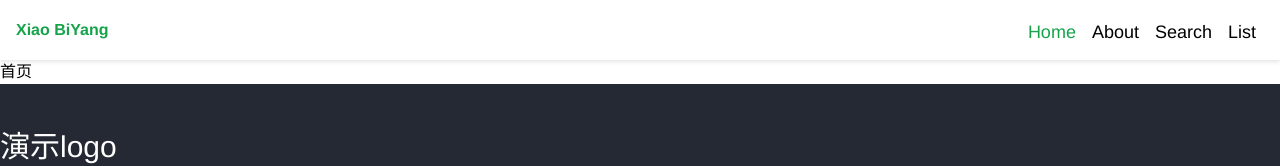
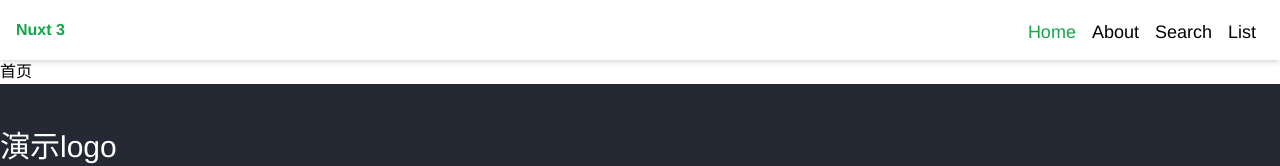
Before and after one commit to xbysir/nuxt3-demo, a Nuxt app: page / in a window 1280 px wide. Shown: the top 166 px of the page. Built offline with nearby package versions, Linux system fonts and the light colour scheme.

Commit message:
fix: 调整样式

```diff
--- a/src/components/Footer.vue
+++ b/src/components/Footer.vue
@@ -1,5 +1,5 @@
 <template>
-  <div class="footer-box h-[200px] w-full bg-[#242933]">
+  <footer class="footer-box h-[200px] w-full bg-[#242933]">
     <div class="box g-width-box flex justify-between pt-[40px]">
       <div class="left text-[14px]">
         <div class="icon mb-[40px] h-[32px] text-[30px] text-white">演示logo</div>
@@ -28,5 +28,5 @@
         <!-- Right content here -->
       </div>
     </div>
-  </div>
+  </footer>
 </template>
--- a/src/components/Header.vue
+++ b/src/components/Header.vue
@@ -1,11 +1,8 @@
 <template>
-  <header
-    class="sticky top-0 z-10 w-full bg-white"
-    style="height: 60px; line-height: 60px; box-shadow: 0 2px 4px rgba(0, 0, 0, 0.1)"
-  >
+  <header class="sticky top-0 z-10 h-[60px] w-full bg-white leading-[60px] shadow-md">
     <nav class="flex h-full w-full items-center justify-between">
       <div class="ml-4 font-bold text-green-600">
-        <nuxt-link to="/">Xiao BiYang</nuxt-link>
+        <nuxt-link to="/">Nuxt 3</nuxt-link>
       </div>
 
       <!-- Desktop navigation -->
@@ -15,10 +12,9 @@
             v-for="(item, index) in navItems"
             :key="index"
             :class="[
-              'border-t-2 border-transparent px-2 text-lg hover:border-green-600 hover:text-green-600',
+              'h-[60px] border-t-2 border-transparent px-2 text-lg leading-[60px] transition-all duration-300 ease-in-out hover:border-green-600 hover:text-green-600',
               { 'border-green-600 text-green-600': isActive(item.link) }
             ]"
-            style="height: 60px; line-height: 60px"
           >
             <nuxt-link :to="item.link">{{ item.name }}</nuxt-link>
           </li>
@@ -38,8 +34,10 @@
           <li
             v-for="(item, index) in navItems"
             :key="index"
-            :class="['text-lg hover:text-green-600', { 'text-green-600': isActive(item.link) }]"
-            style="height: 50px; line-height: 50px"
+            :class="[
+              'height-[50px] text-lg leading-[50px] hover:text-green-600',
+              { 'text-green-600': isActive(item.link) }
+            ]"
             @click="onClose(true)"
           >
             <nuxt-link :to="item.link">{{ item.name }}</nuxt-link>
```
